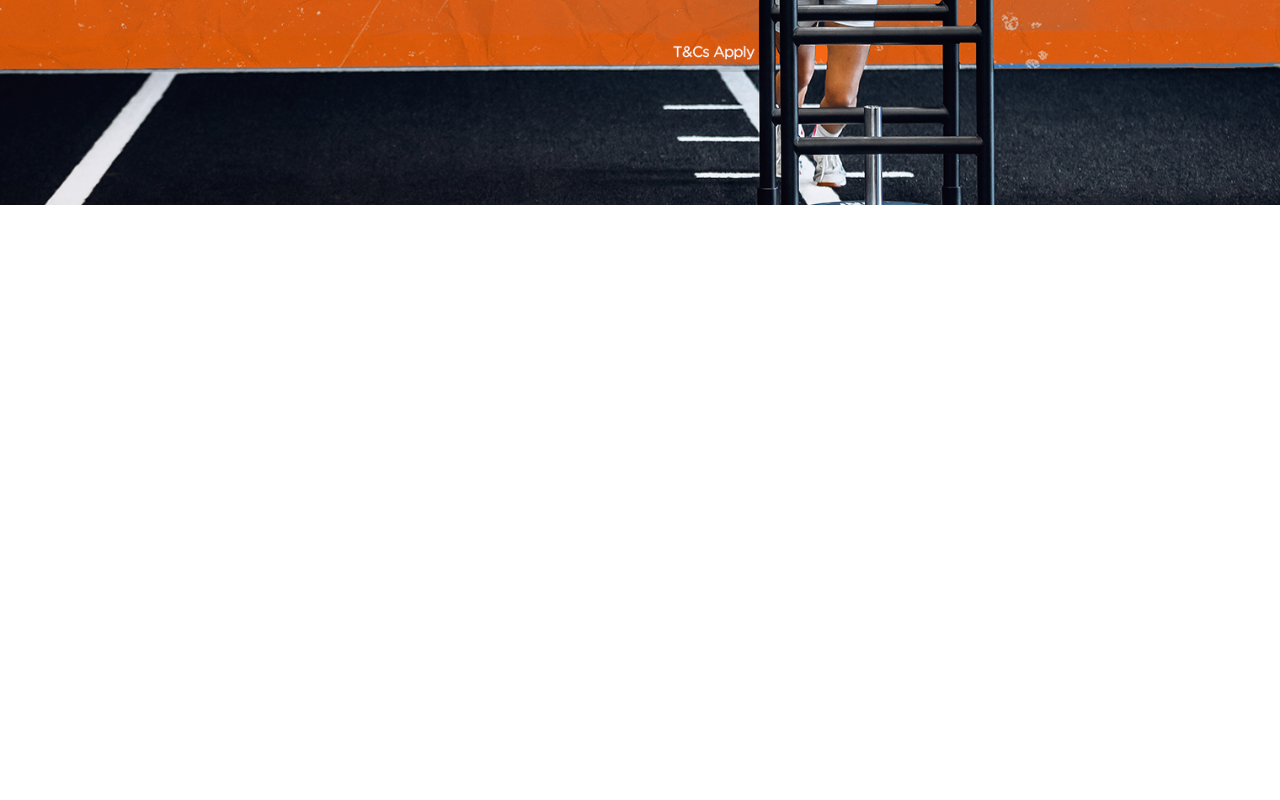
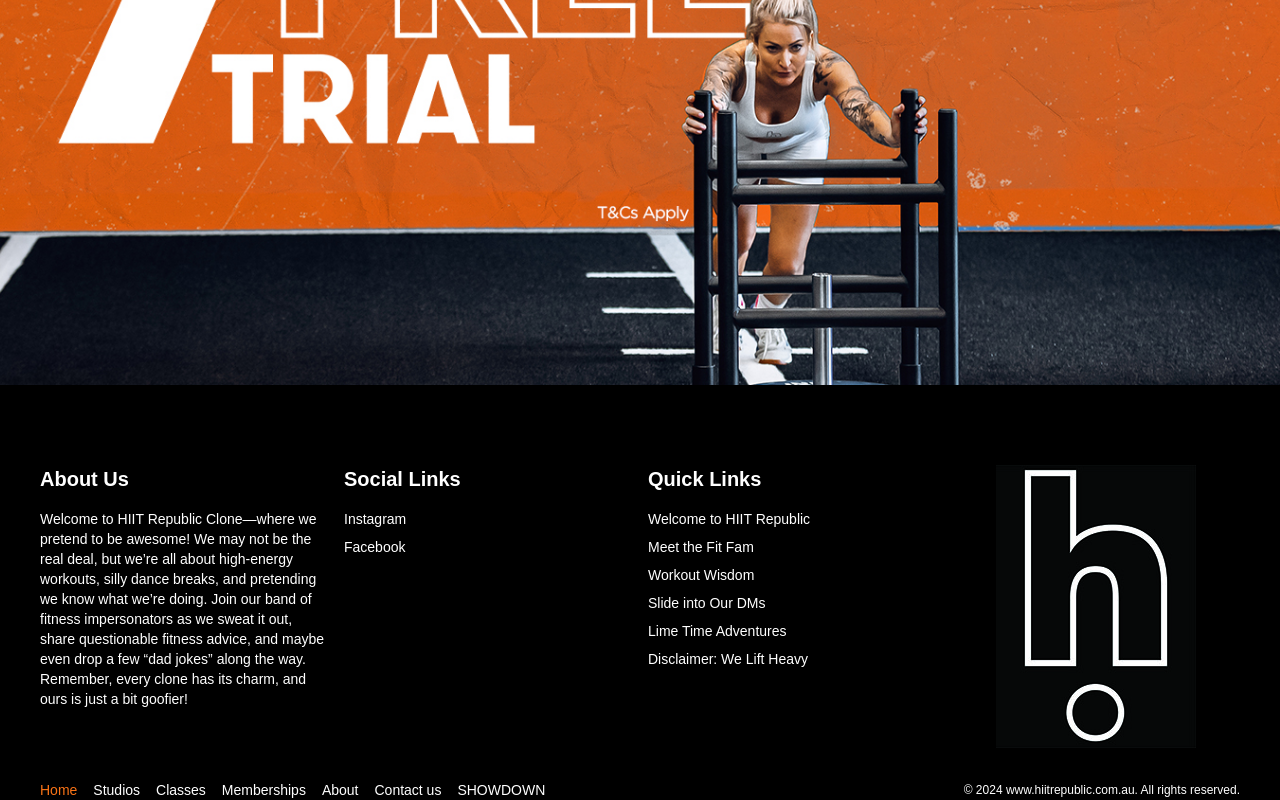
Before and after one commit to Timothy-itayi/viva-leisure-clone, a Next.js app in the folder hii-republic-clone/: page / in a window 1280 px wide. Shown: the part 595-1395 px from the top of the page. Before the commit the page ends 800 px from the top, so only its background shows below. Built offline with nearby package versions, Linux system fonts and the light colour scheme.

Commit message:
add and complete footer awaiting api for client side rendering for studio locations

```diff
--- /dev/null
+++ b/hii-republic-clone/app/components/footer/footer.tsx
@@ -0,0 +1,66 @@
+import React from 'react';
+import Image from 'next/image';
+
+const Footer: React.FC = () => {
+    return (
+        <div className="mx-auto px-10 bg-black text-white">
+            <div className="flex flex-col md:flex-row justify-between mb-8 space-y-6 md:space-y-0 md:space-x-4">
+                <div className="flex flex-col w-full md:w-1/4 mb-6 md:mb-0">
+                    <h2 className=" text-xl font-bold mb-4">About Us</h2>
+                    <p className="text-sm text-left md:text-left text-center ">
+                        Welcome to HIIT Republic Clone—where we pretend to be awesome! We may not be the real deal,
+                        but we’re all about high-energy workouts, silly dance breaks,
+                        and pretending we know what we’re doing.
+                        Join our band of fitness impersonators as we sweat it out,
+                        share questionable fitness advice, and maybe even drop a few “dad jokes” along the way.
+                        Remember, every clone has its charm, and ours is just a bit goofier!
+                    </p>
+                </div>
+                <div className="flex flex-col w-full md:w-1/4 mb-6 md:mb-0">
+                    <h2 className="text-xl font-bold mb-4 footer-title-font">Social Links</h2>
+                    <ul className="text-sm">
+                        <li className="mb-2 hover:text-[#ff6c3a]">Instagram</li>
+                        <li className="mb-2 hover:text-[#ff6c3a]" >Facebook</li>
+                    </ul>
+                </div>
+                <div className="flex flex-col w-full md:w-1/4 mb-6 md:mb-0">
+                    <h2 className="text-xl font-bold mb-4">Quick Links</h2>
+                    <ul className="text-sm ">
+                        <li className="mb-2 hover:text-[#ff6c3a] ">Welcome to HIIT Republic</li>
+                        <li className="mb-2 hover:text-[#ff6c3a]">Meet the Fit Fam</li>
+                        <li className="mb-2 hover:text-[#ff6c3a]">Workout Wisdom</li>
+                        <li className="mb-2 hover:text-[#ff6c3a]">Slide into Our DMs</li>
+                        <li className="mb-2 hover:text-[#ff6c3a]">Lime Time Adventures</li>
+                        <li className="mb-2 hover:text-[#ff6c3a]">Disclaimer: We Lift Heavy</li>
+                    </ul>
+                </div>
+                <div className="flex justify-center items-start  md:w-1/4 mb-6 md:mb-0">
+                    <Image
+                        src="/assets/Hit-logo.jpg"
+                        alt="hiit-logo"
+                        width={200}
+                        height={200}
+                    />
+                </div>
+            </div>
+            <div className="flex justify-between items-center">
+                <nav>
+                    <ul className="flex space-x-4 text-sm">
+                        <li><a href="#" className="text-orange-500">Home</a></li>
+                        <li><a href="#" className="hover:text-orange-500">Studios</a></li>
+                        <li><a href="#" className="hover:text-orange-500">Classes</a></li>
+                        <li><a href="#" className="hover:text-orange-500">Memberships</a></li>
+                        <li><a href="#" className="hover:text-orange-500">About</a></li>
+                        <li><a href="#" className="hover:text-orange-500">Contact us</a></li>
+                        <li><a href="#" className="hover:text-orange-500">SHOWDOWN</a></li>
+                    </ul>
+                </nav>
+                <div className="text-xs">
+                    © 2024 www.hiitrepublic.com.au. All rights reserved.
+                </div>
+            </div>
+        </div>
+    );
+};
+
+export default Footer;
--- a/hii-republic-clone/app/globals.css
+++ b/hii-republic-clone/app/globals.css
@@ -25,3 +25,7 @@ body {
     text-wrap: balance;
   }
 }
+
+.footer-title-font{
+  font-family: Arial, Helvetica, sans-serif;
+}
--- a/hii-republic-clone/app/layout.tsx
+++ b/hii-republic-clone/app/layout.tsx
@@ -2,6 +2,7 @@ import type { Metadata } from "next";
 import localFont from "next/font/local";
 import "./globals.css";
 import Navbar from "./components/nav/Navbar";
+import Footer from "./components/footer/footer";
 
 
 export const metadata: Metadata = {
@@ -22,6 +23,7 @@ export default function RootLayout({
       >
         <Navbar/>
         {children}
+        <Footer/>
       </body>
     </html>
   );
--- a/hii-republic-clone/app/page.tsx
+++ b/hii-republic-clone/app/page.tsx
@@ -4,12 +4,16 @@ import Navbar from './components/nav/Navbar';
 
 export default function Home() {
   return (
-    <div className="bg-black">
+
+
+
+    <div className="bg-black py-20">
 
       {/* Background Image Div */}
-      <div className="h-screen bg-cover bg-center bg-[url('/assets/home-page.jpg')] sm:bg-cover md:bg-center lg:bg-right">
+      <div className="  h-[900px] bg-cover bg-center bg-[url('/assets/home-page.jpg')] sm:bg-cover md:bg-center lg:bg-right ">
         {/* Responsive content over the background image */}
       </div>
     </div>
+
   );
 }
--- a/hii-republic-clone/app/studio/components/card.tsx
+++ b/hii-republic-clone/app/studio/components/card.tsx
@@ -15,7 +15,7 @@ const Card: React.FC<CardProps> = ({ title, address }) => {
         </h2>
         <p className="mb-4 whitespace-pre-line">{address}</p>
       </div>
-      <button className="border border-red-500  text-red-500 px-4 py-2 mt-auto hover:bg-red-500 hover:text-white transition-colors">
+      <button className="border rounded-lg border-[#ff6c3a] text-white font-bold px-4 py-2 mt-auto hover:bg-[#ff6c3a] hover:text-white transition-colors">
         MORE INFO
       </button>
     </div>
```
Also changed, not shown: hii-republic-clone/public/assets/Hit-logo.jpg (added).
